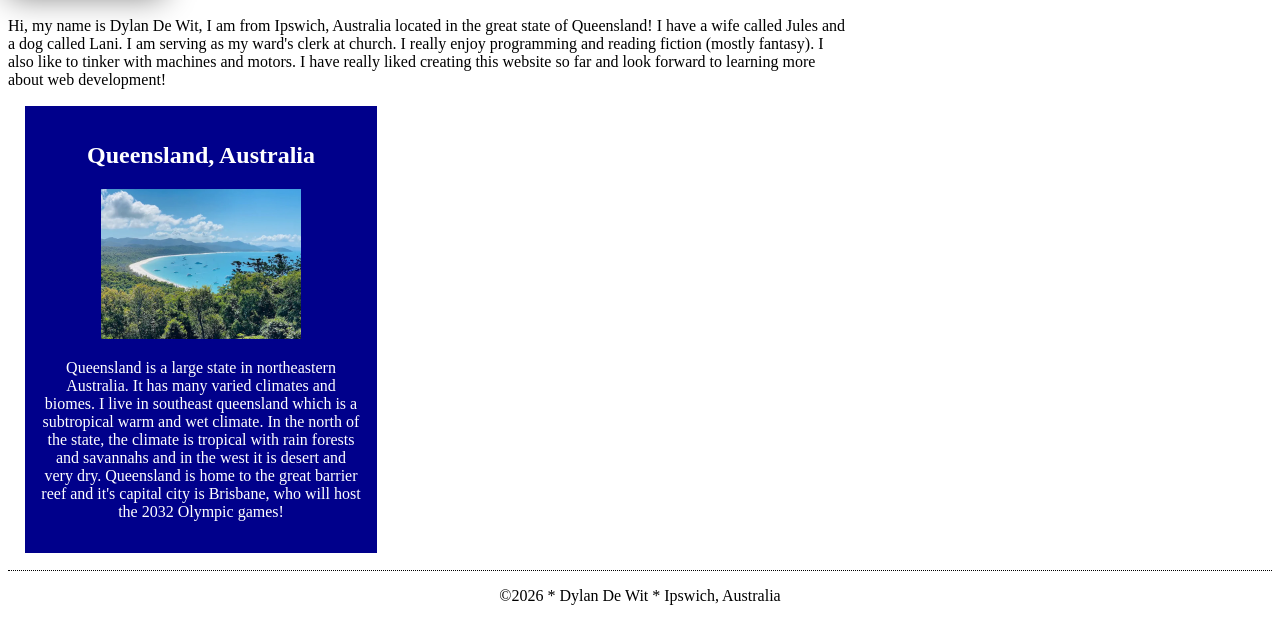
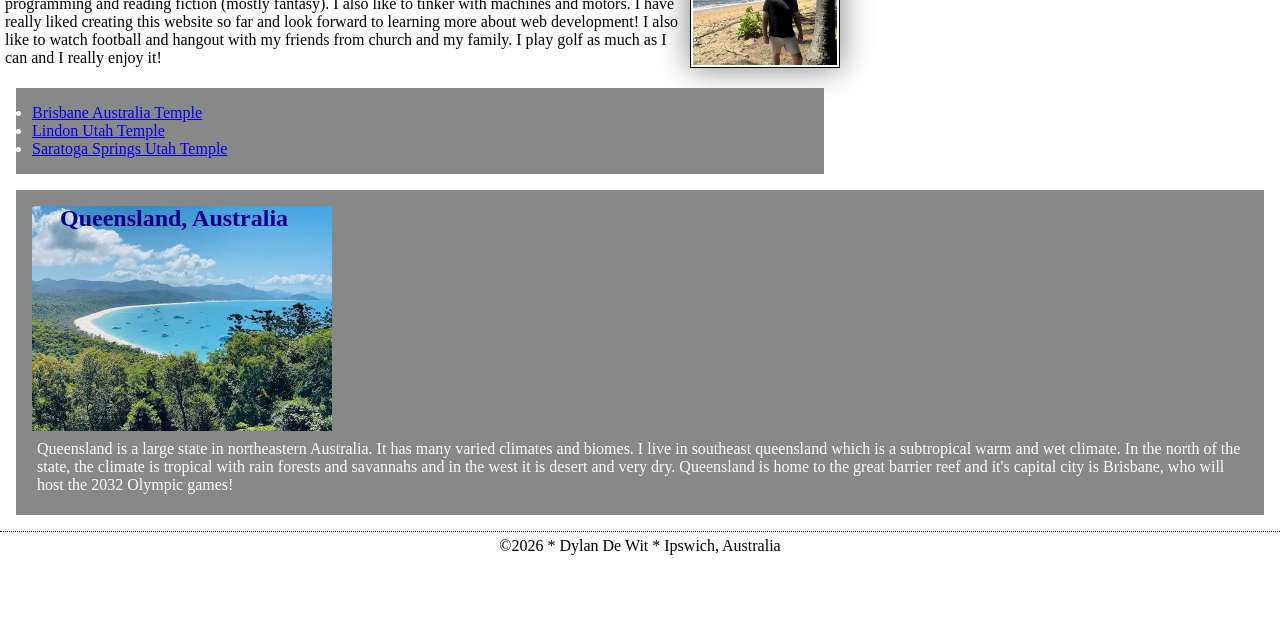
Before and after one commit to d-dw-labs/wdd130, a plain HTML site: page index.html in a window 1280 px wide. Shown: the part 345-966 px from the top of the page. After the commit the page ends 905 px from the top, so only its background shows below. Drawn offline with Linux system fonts and the light colour scheme.

Commit message:
Add social media links and update personal introduction in index.html; enhance styles in styles.css

```diff
--- a/index.html
+++ b/index.html
@@ -15,14 +15,23 @@
         <nav>
             <a href="#">Home</a>
             <a href="wwr/">Rafting Website</a>
+            <a href="https://www.linkedin.com/in/dylan-john-de-wit" target="_blank" rel="noopener">LinkedIn</a>
+            <a href="https://www.facebook.com" target="_blank" rel="noopener">Facebook</a>
         </nav>
     </header>
     <main>
         <h1>Dylan De Wit | WDD 130</h1>
         <img src="images/profile.jpg" alt="Hello, my name is Dylan De Wit." width="200">
-        <p>Hi, my name is Dylan De Wit, I am from Ipswich, Australia located in the great state of Queensland! I have a wife called Jules and a dog called Lani. I am serving as my ward's clerk at church. I really enjoy programming and reading fiction (mostly fantasy). I also like to tinker with machines and motors. I have really liked creating this website so far and look forward to learning more about web development! </p>
+        <p>Hi, my name is Dylan De Wit, I am from Ipswich, Australia located in the great state of Queensland! I have a wife called Jules and a dog called Lani. I am serving as my ward's clerk at church. I really enjoy programming and reading fiction (mostly fantasy). I also like to tinker with machines and motors. I have really liked creating this website so far and look forward to learning more about web development! I also like
+            to watch football and hangout with my friends from church and my family. I play golf as much as I can and I really enjoy it!
+        </p>
+        <ul class="box">
+            <li><a href="https://www.churchofjesuschrist.org/temples/details/brisbane-australia-temple?lang=eng" target="_blank" rel="noopener">Brisbane Australia Temple</a></li>
+            <li><a href="https://www.churchofjesuschrist.org/temples/details/lindon-utah-temple?lang=eng" target="_blank" rel="noopener">Lindon Utah Temple</a></li>
+            <li><a href="https://www.churchofjesuschrist.org/temples/details/saratoga-springs-utah-temple?lang=eng" target="_blank" rel="noopener">Saratoga Springs Utah Temple</a></li>
+        </ul>
     </main>
-    <aside>
+    <aside class="box">
         <h2>Queensland, Australia</h2>
         <img src="images/qld-australia.jpg" alt="Queensland, Australia">
         <p>Queensland is a large state in northeastern Australia. It has many varied climates and biomes. I live in southeast queensland which is a subtropical warm and wet climate. In the north of the state, the climate is tropical with rain forests and savannahs and in the west it is desert and very dry. Queensland is home to the great barrier reef and it's capital city is Brisbane, who will host the 2032 Olympic games!</p>
--- a/styles/styles.css
+++ b/styles/styles.css
@@ -1,3 +1,9 @@
+* {
+    margin: 0;
+    padding: 0;
+    box-sizing: border-box;
+}
+
 nav {
     background-color: darkblue;
     padding: 10px;
@@ -15,6 +21,7 @@ main {
 
 h1 {
     color: darkblue;
+    padding: 5px;
 }
 
 main img {
@@ -23,24 +30,28 @@ main img {
     border: 1px solid black;
     padding: 2px;
     box-shadow: 0 0 30px gray;
+    float: right;
 }
 
 p {
-    padding: 0;
+    padding: 5px;
 }
 
-aside {
+aside h2 {
+    position: absolute;
+    top: 550px;
+    left: 60px;
+    color: darkblue;
+}
+
+aside box {
     width: 20rem;
-    margin: 1rem;
-    border: 1px solid white;
-    padding: 1rem;
-    background-color: darkblue;
-    color: white;
     text-align: center;
+    position: relative;
 }
 
 aside img {
-    width: 200px;
+    width: 300px;
     height: auto;
 }
 
@@ -49,3 +60,12 @@ footer {
     border-top: 1px dotted black;
     text-align: center;
 }
+
+/* Class Selectors */
+.box {
+    margin: 1rem;
+    border: 1 px solid white;
+    padding: 1rem;
+    background-color: #888;
+    color: white;
+}
```
